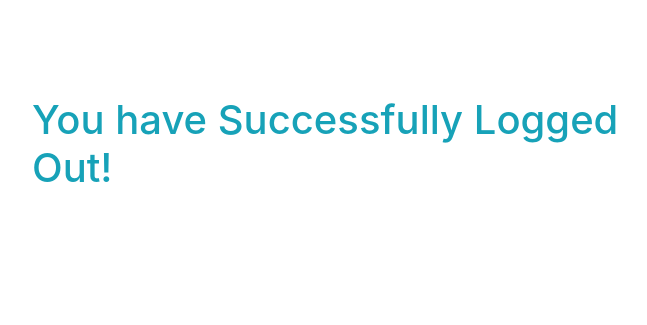
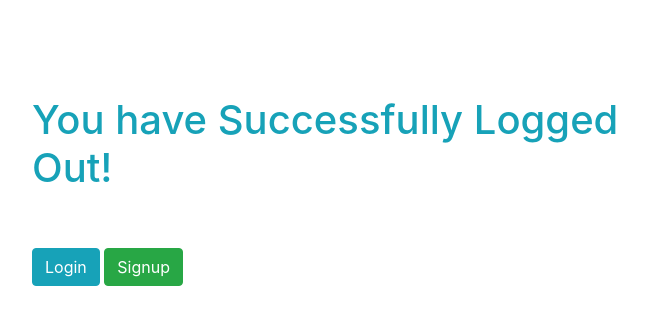
Before and after one commit to richeshgupta/PolliT, a Django app: page /logout/ in a window 1280 px wide. Shown: the part 62-387 px from the top of the page, without its empty margins (303-950 px from the left). Run offline with Django 3.2, Linux system fonts and the light colour scheme; parts of the project's set-up code (start-up, migrations or seed data) failed here and were passed over; some libraries are stand-ins or nearby versions.

Commit message:
UI changes

```diff
--- a/users/templates/users/logout.html
+++ b/users/templates/users/logout.html
@@ -7,7 +7,8 @@
     <div class="col-md-6 mx-auto mt-5 pt-5">
 
         <h1 class="text text-info">    You have Successfully Logged Out!</h1>
-
+        <a class='mt-5 mx-auto btn btn-info' href="{% url 'login' %}">Login</a>
+        <a class='mt-5 mx-auto btn btn-success' href="{% url 'signup' %}">Signup</a>
     </div>
 
 </div>
```
